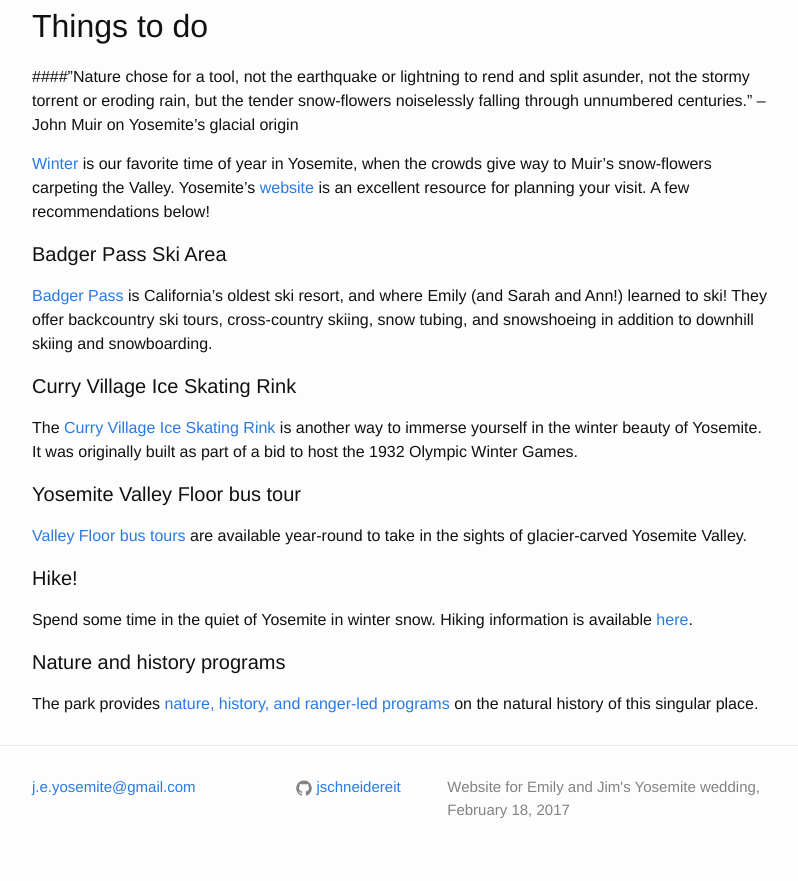
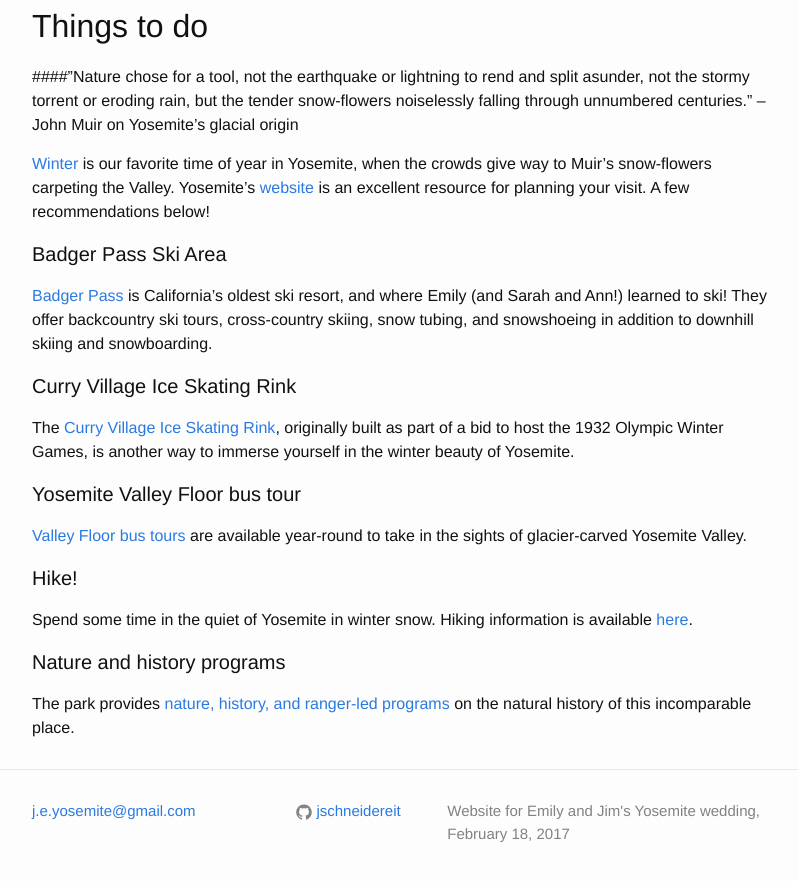
Before and after one commit to j-e-yosemite/j-e-yosemite.github.io, a Jekyll site: the page built from details.md, in a window 1280 px wide and 900 px high, scrolled down 1678 px. Shown: the top 881 px of the window, without its empty margins (238-1036 px from the left). Built offline with Jekyll 4.4.1, drawn with Linux system fonts in a browser that asks for light colours.

Commit message:
More edits

```diff
--- a/details.md
+++ b/details.md
@@ -74,7 +74,7 @@
 
 #### Curry Village Ice Skating Rink
 
-The [Curry Village Ice Skating Rink](http://www.travelyosemite.com/winter/half-dome-village-ice-skating-rink/) is another way to immerse yourself in the winter beauty of Yosemite. It was originally built as part of a bid to host the 1932 Olympic Winter Games.
+The [Curry Village Ice Skating Rink](http://www.travelyosemite.com/winter/half-dome-village-ice-skating-rink/), originally built as part of a bid to host the 1932 Olympic Winter Games, is another way to immerse yourself in the winter beauty of Yosemite.
 
 #### Yosemite Valley Floor bus tour
 
@@ -86,4 +86,4 @@
 
 #### Nature and history programs
 
-The park provides [nature, history, and ranger-led programs](http://www.travelyosemite.com/things-to-do/ranger-nature-programs/) on the natural history of this singular place.
+The park provides [nature, history, and ranger-led programs](http://www.travelyosemite.com/things-to-do/ranger-nature-programs/) on the natural history of this incomparable place.
```
